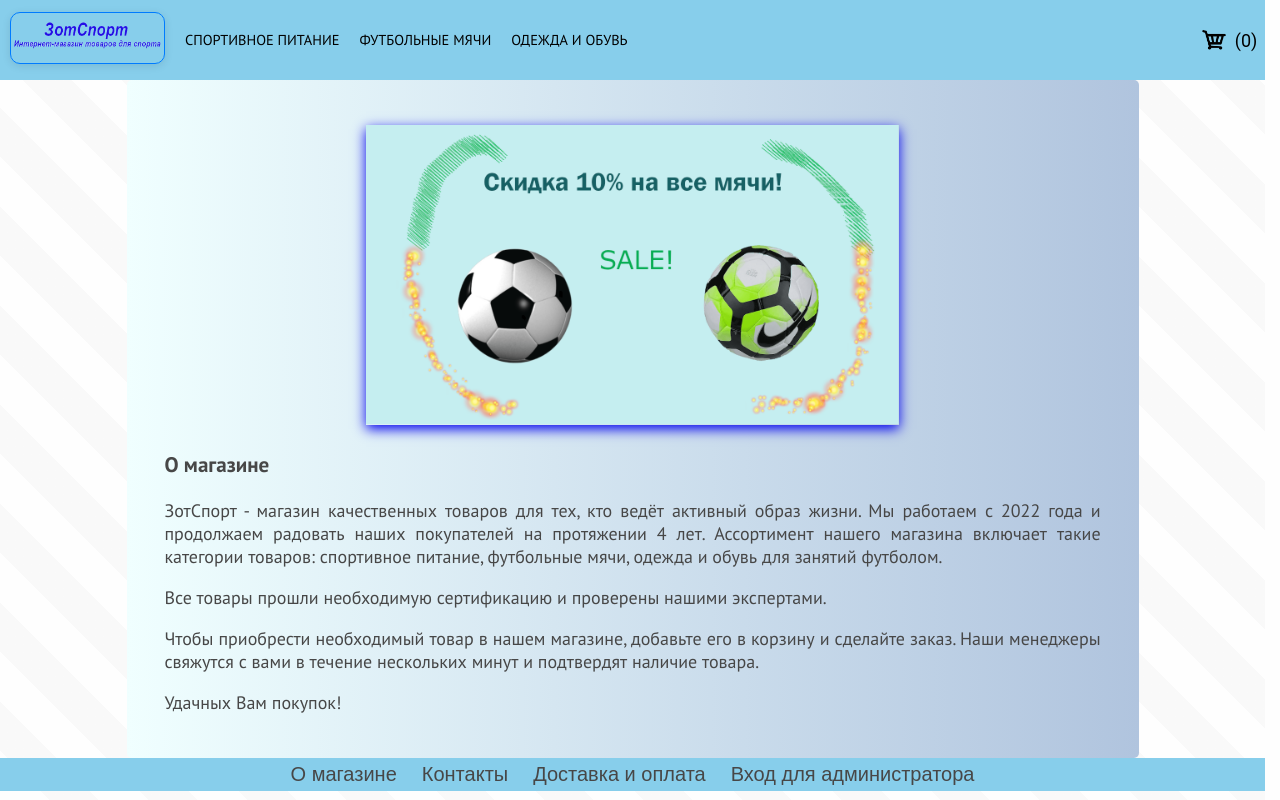
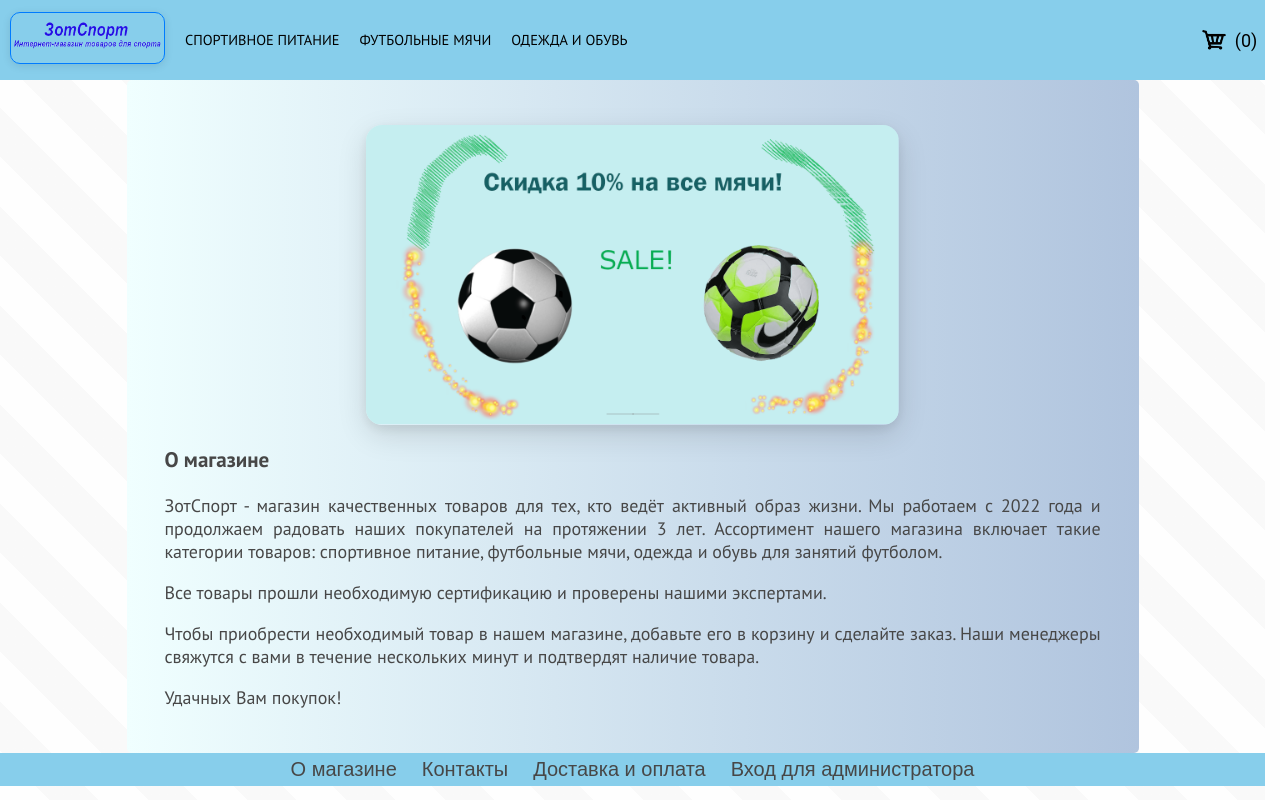
Before and after one commit to Dimasik2007123/zotsport, a React (Vite) app in the folder zotsport_v/: page / in a window 1280 px wide. Built offline with nearby package versions, Linux system fonts and the light colour scheme.

Commit message:
Edited ad block

```diff
--- a/zotsport_v/src/assets/css/animations.css
+++ b/zotsport_v/src/assets/css/animations.css
@@ -1,36 +1,61 @@
 @keyframes rotateY1 {
   0% {
     transform: rotateY(-180deg);
+    opacity: 0.8;
   }
   40% {
     transform: rotateY(-180deg);
+    opacity: 1;
   }
   50% {
     transform: rotateY(0);
+    opacity: 1;
   }
   90% {
     transform: rotateY(0);
+    opacity: 1;
   }
   100% {
     transform: rotateY(180deg);
+    opacity: 0.8;
   }
 }
 
 @keyframes rotateY2 {
   0% {
     transform: rotateY(0);
+    opacity: 0.8;
   }
   40% {
     transform: rotateY(0);
+    opacity: 1;
   }
   50% {
     transform: rotateY(180deg);
+    opacity: 1;
   }
   90% {
     transform: rotateY(180deg);
+    opacity: 1;
   }
   100% {
     transform: rotateY(360deg);
+    opacity: 0.8;
+  }
+}
+
+@keyframes progressFill {
+  0% {
+    width: 0%;
+  }
+  50% {
+    width: 10%;
+  }
+  50.1% {
+    width: 0%;
+  }
+  100% {
+    width: 10%;
   }
 }
 
--- a/zotsport_v/src/assets/css/main.css
+++ b/zotsport_v/src/assets/css/main.css
@@ -199,12 +199,23 @@ body {
   width: 100%;
   margin: 20px auto;
   position: relative;
+  background: transparent;
   z-index: 1;
+  transition: transform 1s;
 }
 
 .ad img {
   width: 100%;
-  box-shadow: 0 4px 12px;
+  height: auto;
+  display: block;
+  border-radius: 16px;
+  box-shadow:
+    0 10px 30px rgba(0, 0, 0, 0.12),
+    0 4px 12px rgba(0, 0, 0, 0.08);
+}
+
+.ad:hover {
+  transform: scale(1.03);
 }
 
 #ad_1 {
@@ -218,6 +229,33 @@ body {
   top: 0;
   animation: rotateY2 10s linear infinite;
   backface-visibility: hidden;
+}
+
+.ad::before {
+  content: "";
+  position: absolute;
+  bottom: 10px;
+  left: 50%;
+  transform: translateX(-50%);
+  width: 10%;
+  height: 2px;
+  background: rgba(128, 128, 128, 0.4);
+  z-index: 11;
+  border-radius: 1px;
+  animation: progressFill 10s ease-in-out infinite;
+}
+
+.ad::after {
+  content: "";
+  position: absolute;
+  bottom: 10px;
+  left: 50%;
+  transform: translateX(-50%);
+  width: 10%;
+  height: 2px;
+  background: rgba(128, 128, 128, 0.2);
+  z-index: 10;
+  border-radius: 1px;
 }
 
 .loading {
--- a/zotsport_v/src/pages/Home.jsx
+++ b/zotsport_v/src/pages/Home.jsx
@@ -1,12 +1,31 @@
 import { Link } from "react-router-dom";
-import { useEffect } from "react";
+import { useEffect, useState } from "react";
 import sale1 from "../assets/images/sale1.png";
 import sale2 from "../assets/images/sale2.png";
 
 function Home() {
+  const calculateAge = () => {
+    const today = new Date();
+    const bornDate = new Date(2022, 11, 25);
+
+    let age = today.getFullYear() - bornDate.getFullYear();
+
+    if (
+      today.getMonth() < bornDate.getMonth() ||
+      (today.getMonth() === bornDate.getMonth() &&
+        today.getDate() < bornDate.getDate())
+    ) {
+      age--;
+    }
+
+    return age;
+  };
+
+  const [age] = useState(calculateAge());
+
   useEffect(() => {
     document.title = "ЗотСпорт. Главная";
-  });
+  }, []);
 
   return (
     <main className="content">
@@ -26,9 +45,9 @@ function Home() {
       <p>
         ЗотСпорт - магазин качественных товаров для тех, кто ведёт активный
         образ жизни. Мы работаем с 2022 года и продолжаем радовать наших
-        покупателей на протяжении 4 лет. Ассортимент нашего магазина включает
-        такие категории товаров: спортивное питание, футбольные мячи, одежда и
-        обувь для занятий футболом.
+        покупателей на протяжении {age} лет. Ассортимент нашего магазина
+        включает такие категории товаров: спортивное питание, футбольные мячи,
+        одежда и обувь для занятий футболом.
       </p>
       <p>
         Все товары прошли необходимую сертификацию и проверены нашими
```
